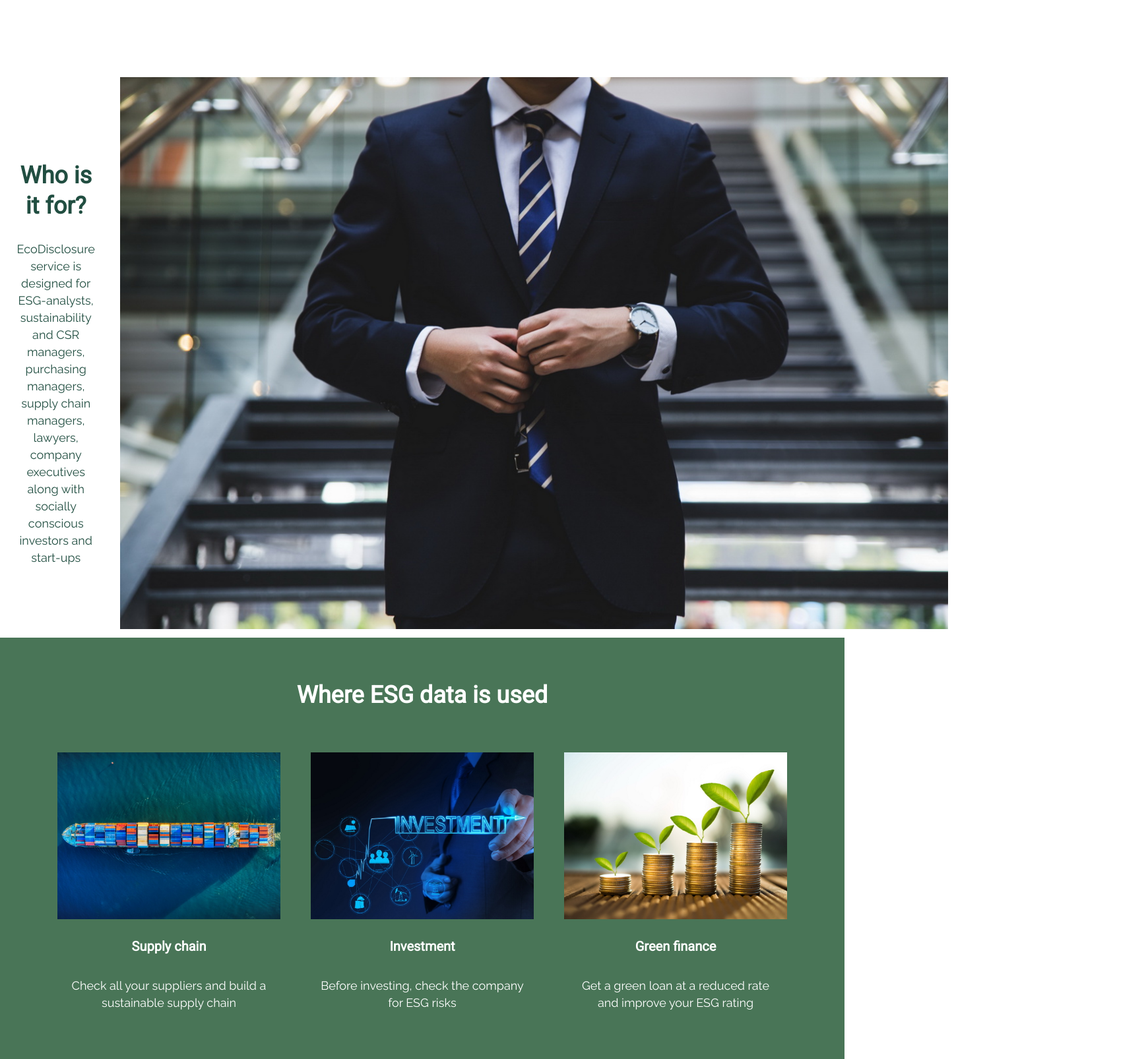
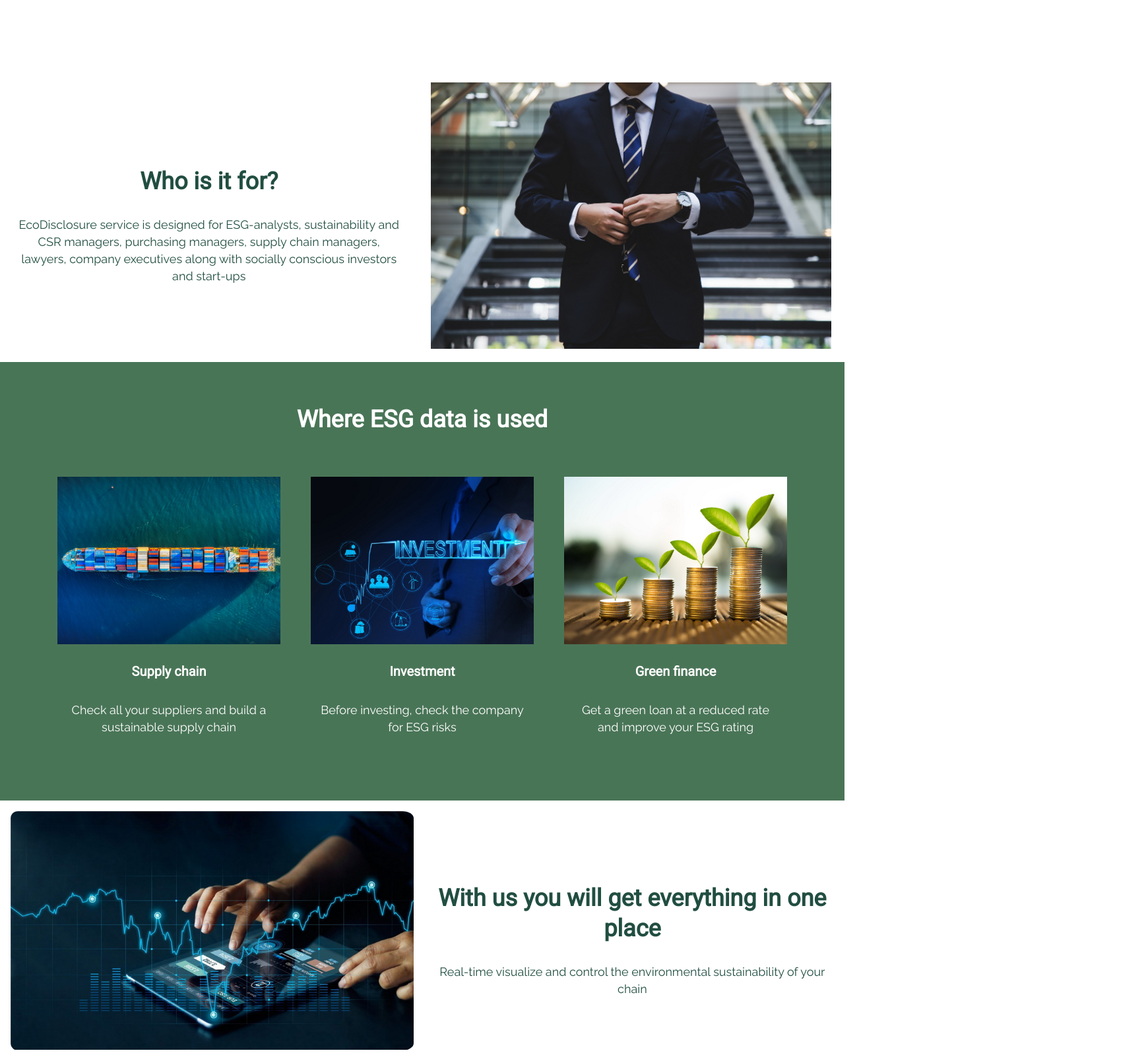
Before and after one commit to IrinaParamonova7980/EcoDisclosure, a website: page index.html in a window 1280 px wide. Shown: the part 1860-3466 px from the top of the page at 66% size, 1737 px wide, since content can reach past the window. Drawn offline with nearby package versions, Linux system fonts and the light colour scheme; grey boxes are pictures that could not be loaded.

Commit message:
Теперь картинки помещаются в планшетной версии

```diff
--- a/assets/css/visualization.scss
+++ b/assets/css/visualization.scss
@@ -19,7 +19,7 @@ $white: #ffffff;
   }
 }
 
-.visualization-item-1 {
+.visualization-item{
   display: flex;
   flex-direction: column;
 
@@ -40,7 +40,23 @@ $white: #ffffff;
   }
 }
 
-.visualization-item-1__image {
+.visualization-item-container{
+  display: flex;
+  flex-direction: column;
+  justify-content: center;
+  align-items: center;
+  align-self: center;
+
+  width: 90%;
+  padding: 10px;
+
+  @media (min-width: $desktop) {
+    align-self: flex-end;
+    width: 100%;
+  }
+}
+
+.visualization-item-1 {
   width: 100%;
   box-sizing: border-box;
   padding: 1%;
@@ -53,15 +69,6 @@ $white: #ffffff;
   }
 }
 
-.visualization-item-2 {
-  display: flex;
-  flex-direction: column;
-  align-items: center;
-
-  @media (min-width: $tablet) {
-    flex-direction: row;
-  }
-}
 .visualization-item-2__image1 {
   width: 100%;
   box-sizing: border-box;
@@ -73,14 +80,6 @@ $white: #ffffff;
   padding: 1%;
 }
 
-.visualization-item-3 {
-  display: flex;
-  flex-direction: column;
-
-  @media (min-width: $tablet) {
-    flex-direction: row;
-  }
-}
 .visualization-item-3__image1 {
   width: 100%;
   padding: 1%;
--- a/assets/css/who_is_it_for.scss
+++ b/assets/css/who_is_it_for.scss
@@ -17,7 +17,7 @@ $large-desktop: 1560px;
   display: flex;
   flex-direction: column;
 
-  @media (min-width: $tablet) {
+  @media (min-width: $desktop) {
     flex-direction: row;
   }
 }
@@ -33,10 +33,26 @@ $large-desktop: 1560px;
   }
 }
 
-.who-is-it-for-foto {
+.who-is-it-for-container{
+  display: flex;
+  flex-direction: column;
+  justify-content: center;
+  align-items: center;
+  align-self: center;
+
+  width: 90%;
+  padding: 10px;
+
+  @media (min-width: $desktop) {
+    align-self: flex-end;
+    width: 100%;
+    padding: 20px;
+  }
+}
+
+.who-is-it-for-container__foto {
+  max-width: 100%;
   width: 100%;
-  box-sizing: border-box;
-  padding: 1%;
 }
 
 .who-is-it-for__title {
--- a/index.html
+++ b/index.html
@@ -141,11 +141,13 @@
           start-ups
         </div>
       </div>
+      <div class="who-is-it-for-container">
         <img
-        class="who-is-it-for-foto"
+          class="who-is-it-for-container__foto"
           src="assets/images/block_3_who-is-it-for.jpg"
           alt="Business man"
         />
+      </div>
     </section>
 
     <!-- Blok 5. Where ESG data is used -->
@@ -198,12 +200,14 @@
     <!-- Blok 6. Visualization -->
 
     <section class="visualization">
-      <div class="visualization-item-1">
+      <div class="visualization-item">
+        <div class="visualization-item-container">
           <img
-          class="visualization-item-1__image"
+            class="visualization-item-1"
             src="assets/images/block_visualization/chart1.jpg"
             alt="Chart"
           />
+        </div>
         <div class="visualization__title">
           <h2 class="h2">With us you will get everything in one place</h2>
           <div class="text">
@@ -212,29 +216,37 @@
           </div>
         </div>
       </div>
-      <div class="visualization-item-2">
+      <div class="visualization-item">
+        <div class="visualization-item-container">
           <img
             class="visualization-item-2__image1"
             src="assets/images/block_visualization/chart_light.png"
             alt="Chart"
           />
+        </div>
+        <div class="visualization-item-container">
           <img
             class="visualization-item-2__image2"
             src="assets/images/block_visualization/history.png"
             alt="Environmental"
           />
         </div>
-      <div class="visualization-item-3">
+      </div>
+      <div class="visualization-item">
+        <div class="visualization-item-container">
           <img
             class="visualization-item-3__image1"
             src="assets/images/block_visualization/esg1.png"
             alt="ESG"
           />
+        </div>
+        <div class="visualization-item-container">
           <img
             class="visualization-item-3__image2"
             src="assets/images/block_visualization/dashboard1.png"
             alt="dashboard"
           />
+        </div>
       </div>
     </section>
 
```
Also changed, not shown: assets/css/visualization.css, assets/css/who_is_it_for.css, 2 other files. Lines whose indentation alone changed are shown as unchanged.
